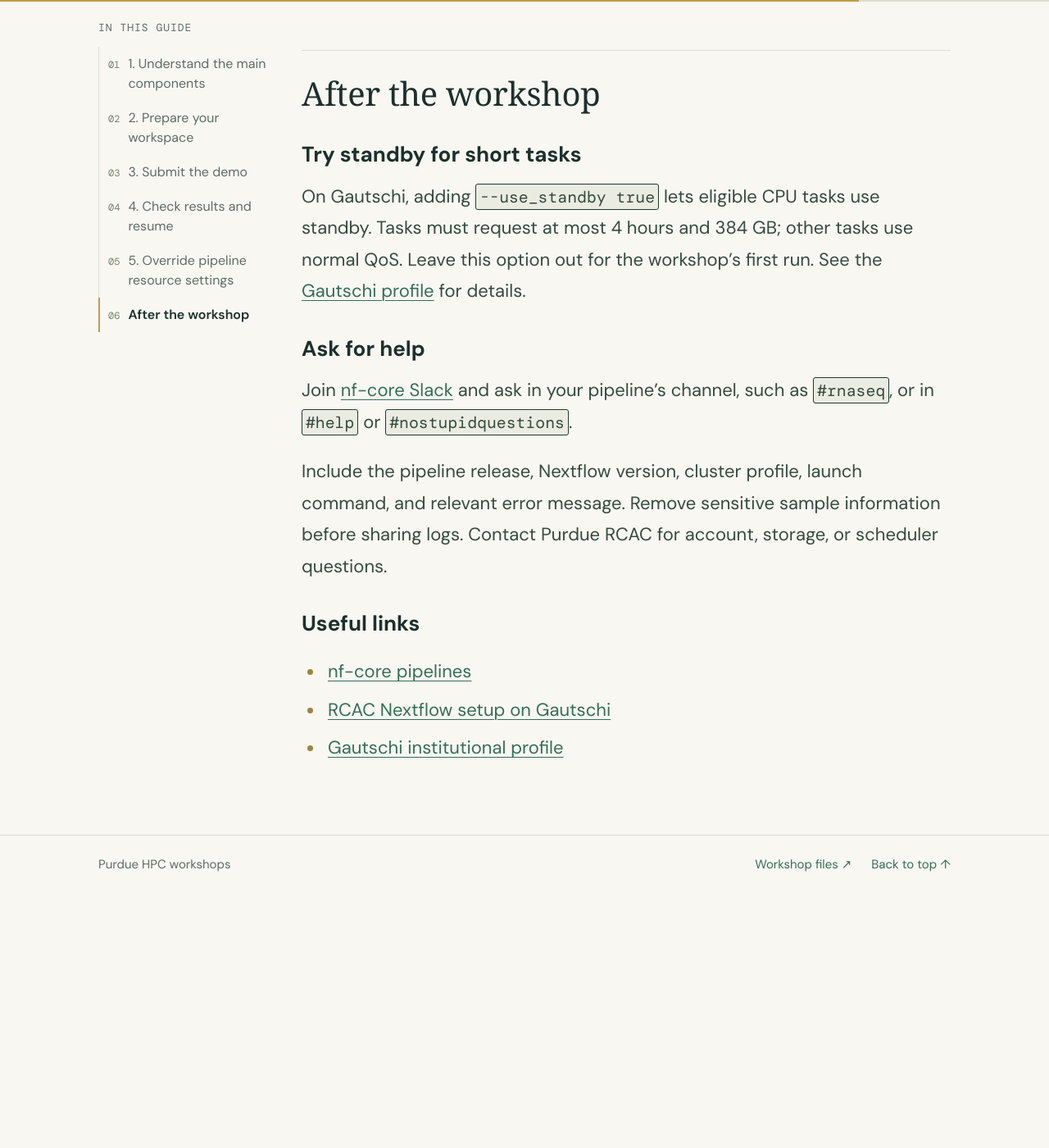
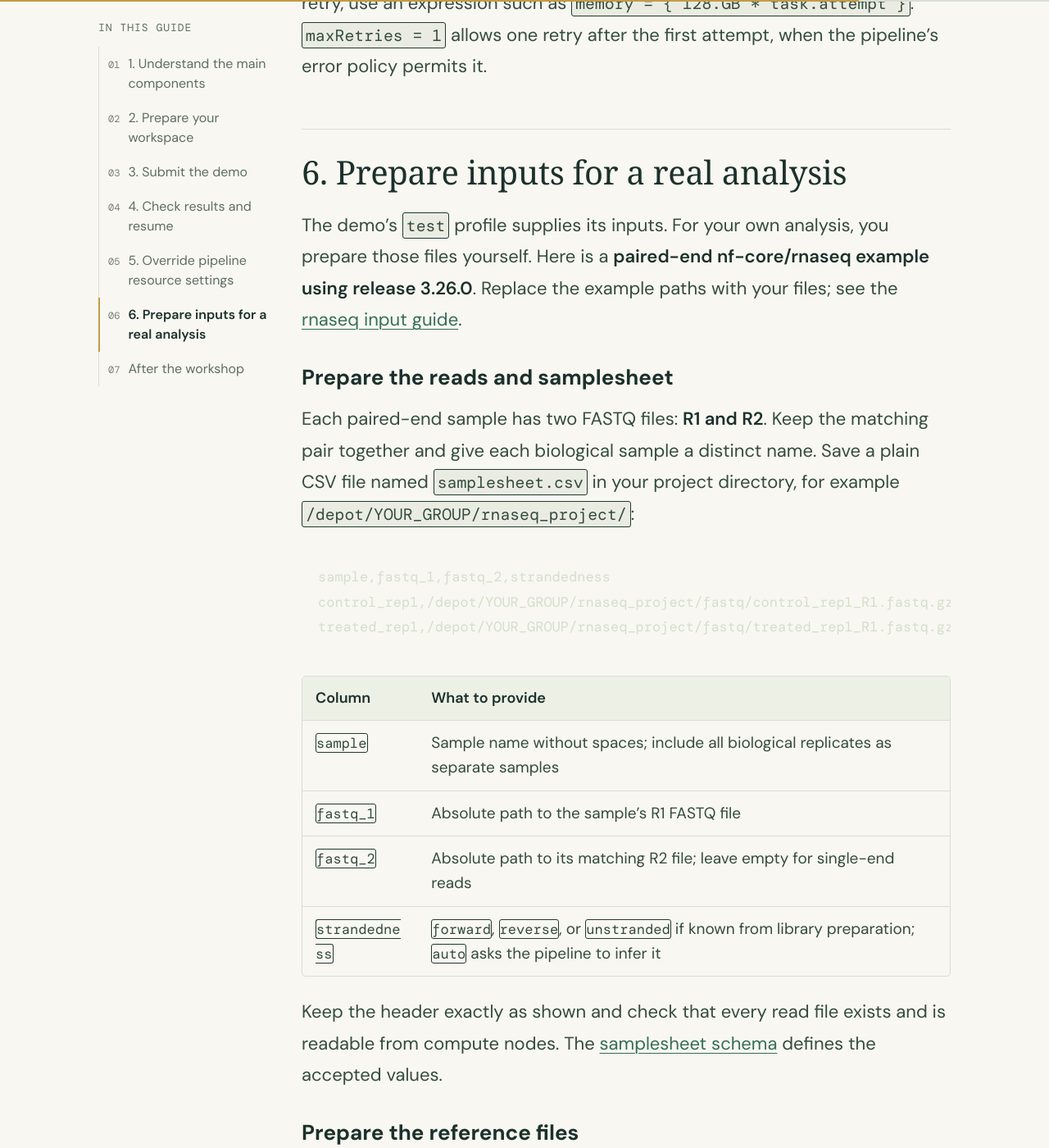
Before and after one commit to zhan4429/PurdueNfWorkshop, a Jekyll site: the page built from nf-core.md, in a window 1280 px wide and 1400 px high, scrolled down 12489 px. Shown: the whole window at 82% size. Built offline with Jekyll 4.4.1, drawn with Linux system fonts in a browser that asks for light colours; some web fonts are replaced; before the commit the page ends 13578 px from its top, so only the background shows below that; some of the changed text lies outside the part shown.

Commit message:
Add RNA-seq input preparation example

````diff
--- a/nf-core.md
+++ b/nf-core.md
@@ -8,7 +8,7 @@ permalink: /nf-core/
 
 In [Nextflow fundamentals]({{ '/' | relative_url }}), you connected processes and channels yourself. **nf-core provides ready-made pipelines built using Nextflow.** You choose a pipeline, provide your inputs, and let Nextflow run the analysis.
 
-This workshop covers choosing a pipeline, running a small demo on Gautschi, checking results, and adjusting process resources.
+This workshop covers choosing a pipeline, running a small demo on Gautschi, checking results, adjusting process resources, and preparing inputs for an RNA-seq analysis.
 
 ## 1. Understand the main components
 
@@ -279,6 +279,73 @@ If you keep both blocks, the `withName` settings take priority for STAR. The `.*
 
 The fixed requests above stay the same on retries. To increase a request on retry, use an expression such as `memory = { 128.GB * task.attempt }`. `maxRetries = 1` allows one retry after the first attempt, when the pipeline's error policy permits it.
 
+## 6. Prepare inputs for a real analysis
+
+The demo's `test` profile supplies its inputs. For your own analysis, you prepare those files yourself. Here is a **paired-end nf-core/rnaseq example using release 3.26.0**. Replace the example paths with your files; see the [rnaseq input guide](https://nf-co.re/rnaseq/3.26.0/docs/usage/#samplesheet-input).
+
+### Prepare the reads and samplesheet
+
+Each paired-end sample has two FASTQ files: **R1 and R2**. Keep the matching pair together and give each biological sample a distinct name. Save a plain CSV file named `samplesheet.csv` in your project directory, for example `/depot/YOUR_GROUP/rnaseq_project/`:
+
+```csv
+sample,fastq_1,fastq_2,strandedness
+control_rep1,/depot/YOUR_GROUP/rnaseq_project/fastq/control_rep1_R1.fastq.gz,/depot/YOUR_GROUP/rnaseq_project/fastq/control_rep1_R2.fastq.gz,auto
+treated_rep1,/depot/YOUR_GROUP/rnaseq_project/fastq/treated_rep1_R1.fastq.gz,/depot/YOUR_GROUP/rnaseq_project/fastq/treated_rep1_R2.fastq.gz,auto
+```
+
+| Column | What to provide |
+| --- | --- |
+| `sample` | Sample name without spaces; include all biological replicates as separate samples |
+| `fastq_1` | Absolute path to the sample's R1 FASTQ file |
+| `fastq_2` | Absolute path to its matching R2 file; leave empty for single-end reads |
+| `strandedness` | `forward`, `reverse`, or `unstranded` if known from library preparation; `auto` asks the pipeline to infer it |
+
+Keep the header exactly as shown and check that every read file exists and is readable from compute nodes. The [samplesheet schema](https://github.com/nf-core/rnaseq/blob/3.26.0/assets/schema_input.json) defines the accepted values.
+
+### Prepare the reference files
+
+For this STAR/Salmon example, provide a **genome FASTA** and a **gene annotation GTF** for your organism. Obtain them for the same genome assembly and preferably from the same source and release, such as Ensembl or GENCODE.
+
+For example, store them as `references/genome.fa.gz` and `references/genes.gtf.gz` under your project directory. These names are placeholders for your actual reference files. The pipeline can build the required index from them. See the [reference requirements](https://nf-co.re/rnaseq/3.26.0/docs/usage/#reference-genome-options).
+
+### Pass your inputs to the pipeline
+
+Save this as `run_rnaseq.sh`. Replace `YOUR_ACCOUNT` and `YOUR_GROUP`, and adjust the reference filenames and walltime for your analysis.
+
+```bash
+#!/bin/bash
+#SBATCH --job-name=rnaseq
+#SBATCH --account=YOUR_ACCOUNT
+#SBATCH --partition=cpu
+#SBATCH --nodes=1
+#SBATCH --ntasks=1
+#SBATCH --cpus-per-task=4
+#SBATCH --time=2-00:00:00
+#SBATCH --output=rnaseq-%j.out
+
+set -euo pipefail
+module purge
+module load nextflow
+
+PROJECT_DIR="/depot/YOUR_GROUP/rnaseq_project"
+mkdir -p "$RCAC_SCRATCH/rnaseq-project"
+cd "$RCAC_SCRATCH/rnaseq-project"
+
+nextflow run nf-core/rnaseq -r 3.26.0 \
+  -profile purdue_gautschi \
+  --cluster_account "$SLURM_JOB_ACCOUNT" \
+  --input "$PROJECT_DIR/samplesheet.csv" \
+  --fasta "$PROJECT_DIR/references/genome.fa.gz" \
+  --gtf "$PROJECT_DIR/references/genes.gtf.gz" \
+  --aligner star_salmon \
+  --outdir "$PWD/results" \
+  -resume -ansi-log false
+```
+
+Submit with `sbatch run_rnaseq.sh`. `--input` points to the samplesheet; `--fasta` and `--gtf` supply the references. `star_salmon` selects STAR alignment and Salmon quantification. The Gautschi profile supplies the container cache location and submits separate task jobs, so the 4 cores above are for the Nextflow manager.
+
+To use your resource overrides from the previous section, place `custom.config` in `$RCAC_SCRATCH/rnaseq-project` and add `-c custom.config` to the run command. Copy final results from scratch to persistent project storage after completion.
+
 ## After the workshop
 
 ### Try standby for short tasks
````
